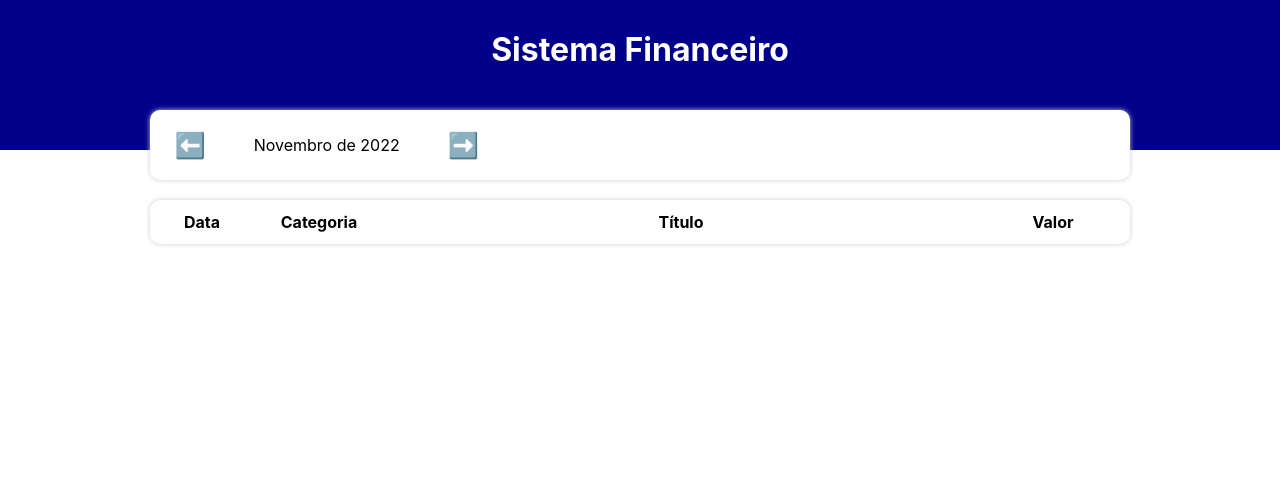
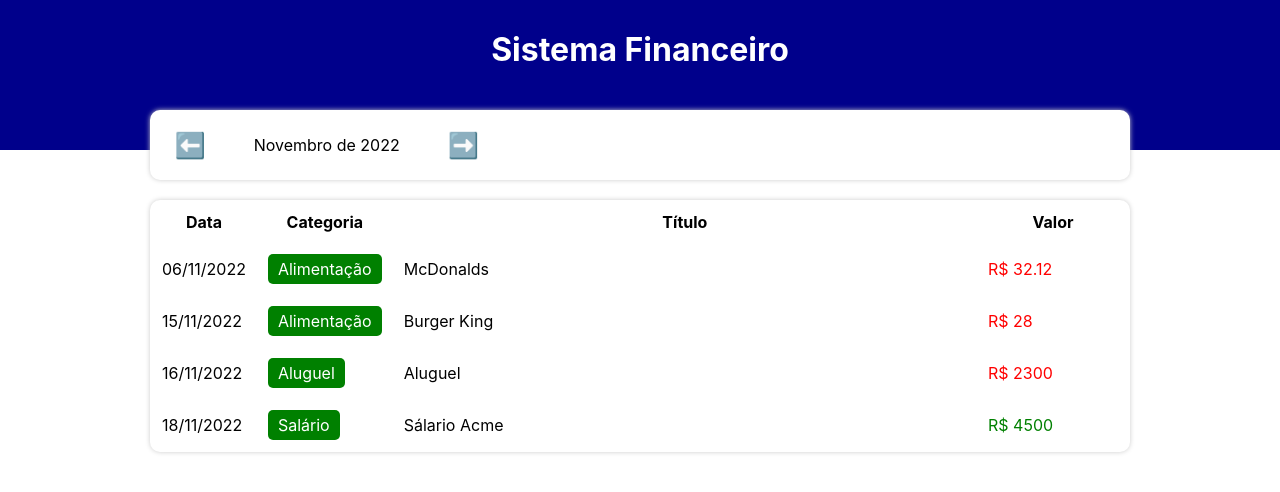
Before and after one commit to programadoreduardo/finance_system_react_ts, a React (Create React App) app: page / in a window 1280 px wide. Shown: the top 492 px of the page. Built offline with nearby package versions, Linux system fonts and the light colour scheme.

Commit message:
adjusted date

```diff
--- a/src/App.tsx
+++ b/src/App.tsx
@@ -17,6 +17,10 @@ const App = () => {
     setfilteredList(filterListByMonth(list, currentMonth));
   }, [list, currentMonth])
 
+  const handleMonthChange = (newMonth: string) =>{
+    setCurrentMonth(newMonth);
+  }
+
   return (
     <C.Container>
       <C.Header>
@@ -24,7 +28,8 @@ const App = () => {
       </C.Header>
       <C.Body>
 
-        <InfoArea currentMonth={currentMonth}/>
+        <InfoArea currentMonth={currentMonth}
+        onMonthChange={handleMonthChange}/>
 
         {/*àrea de inserção*/}
 
--- a/src/components/infoArea/index.tsx
+++ b/src/components/infoArea/index.tsx
@@ -3,17 +3,22 @@ import * as C from './styles'
 
 type Props = {
     currentMonth: string;
+    onMonthChange: (newMonth: string) => void;
 }
 
-export const InfoArea = ({ currentMonth }: Props) => {
+export const InfoArea = ({ currentMonth, onMonthChange }: Props) => {
     const handlePrevMonth = () => {
         let [year, month] = currentMonth.split('-')
         let currentDate = new Date(parseInt(year), parseInt(month) - 1, 1);
         currentDate.setMonth(currentDate.getMonth() - 1);
+        onMonthChange(`${currentDate.getFullYear()}-${currentDate.getMonth() + 1}`)
     }
 
     const handleNextMonth = () => {
-
+        let [year, month] = currentMonth.split('-')
+        let currentDate = new Date(parseInt(year), parseInt(month) + 1, 1);
+        currentDate.setMonth(currentDate.getMonth() - 1);
+        onMonthChange(`${currentDate.getFullYear()}-${currentDate.getMonth() + 1}`)
     }
     return (
         <C.Container>
--- a/src/data/items.ts
+++ b/src/data/items.ts
@@ -1,8 +1,8 @@
 import { Item } from "./types/Item"
 
 export const items: Item[] = [
-    { date: new Date (2021, 9, 6), category: 'food', title: 'McDonalds', value: 32.12 },
-    { date: new Date (2021, 9, 15), category: 'food', title: 'Burger King', value: 28 },
-    { date: new Date (2021, 9, 16), category: 'rent', title: 'Aluguel', value: 2300 },
-    { date: new Date (2021, 10, 18), category: 'salary', title: 'Sálario Acme', value: 4500 },
+    { date: new Date (2022, 10, 6), category: 'food', title: 'McDonalds', value: 32.12 },
+    { date: new Date (2022, 10, 15), category: 'food', title: 'Burger King', value: 28 },
+    { date: new Date (2022, 10, 16), category: 'rent', title: 'Aluguel', value: 2300 },
+    { date: new Date (2022, 10, 18), category: 'salary', title: 'Sálario Acme', value: 4500 },
 ];
```
